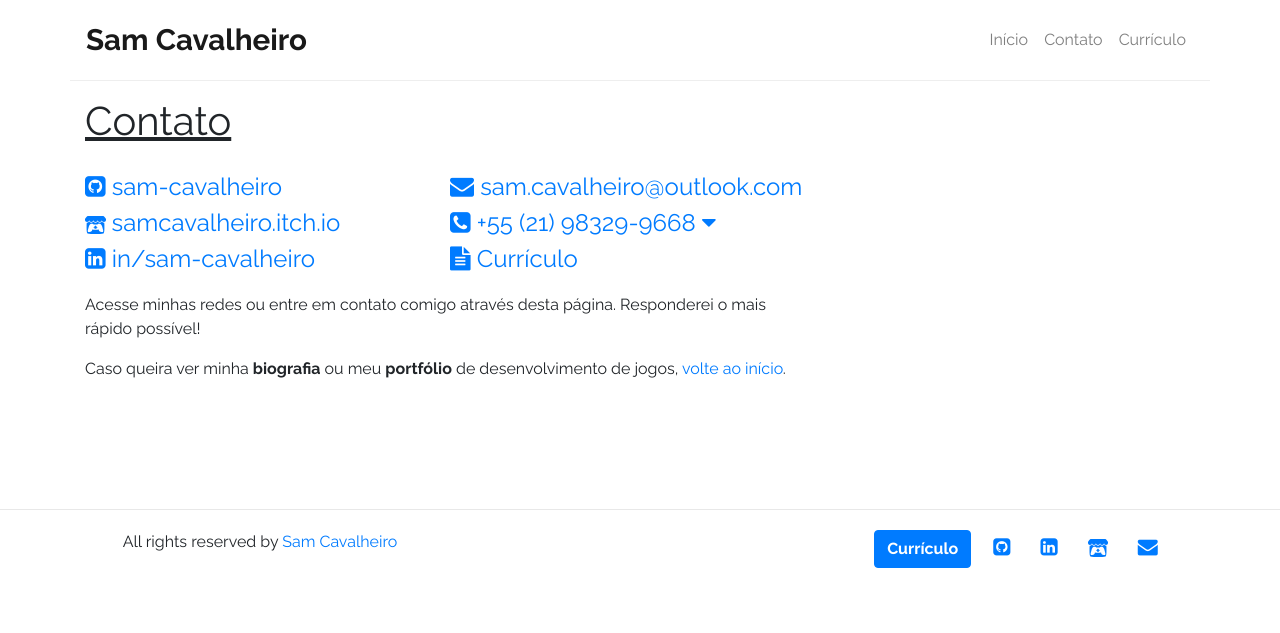
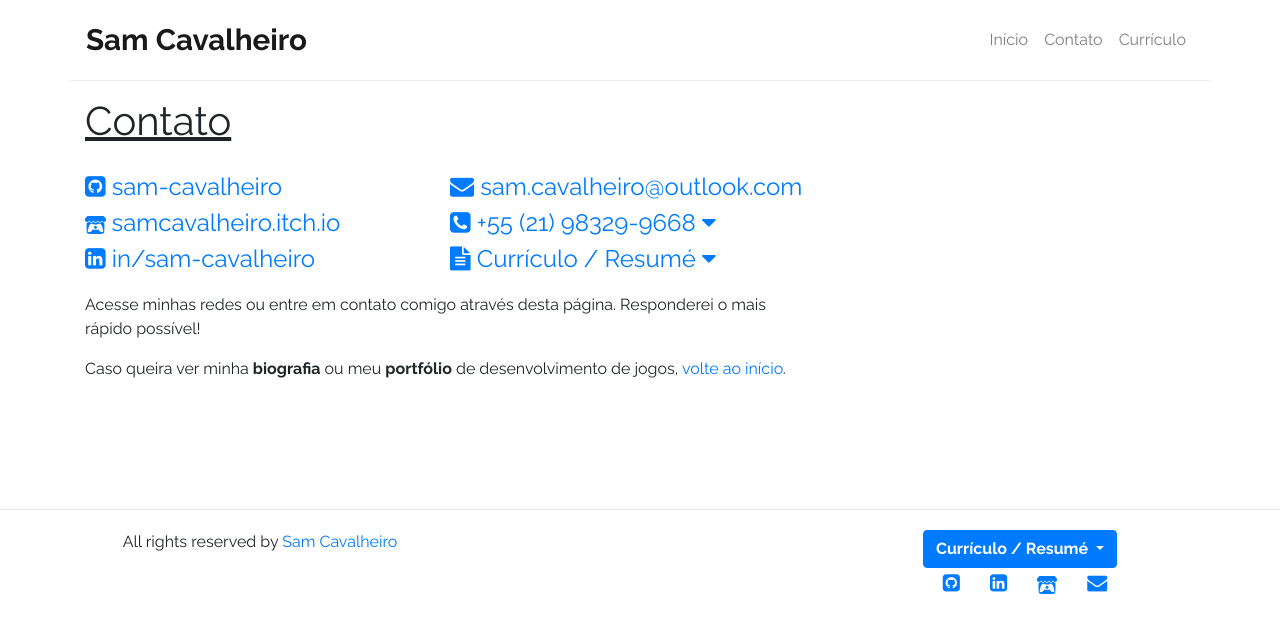
Before and after one commit to sam-cavalheiro/sam-cavalheiro.github.io, a Jekyll site: the page built from contact.html, in a window 1280 px wide. Shown: the top 633 px of the page. Built offline with Jekyll 4.4.1, drawn with Linux system fonts in a browser that asks for light colours.

Commit message:
Alterações provisórias para acessar currículo em PT e EN

```diff
--- a/_config.yml
+++ b/_config.yml
@@ -40,6 +40,7 @@ disqus-shortname: webjeda-demo
 
 #social
 curriculum: /curriculum.pdf
+curriculum_english: /curriculum-en.pdf
 facebook:
 github: http://github.com/sam-cavalheiro
 itchio: https://samcavalheiro.itch.io
--- a/_includes/footer.html
+++ b/_includes/footer.html
@@ -13,7 +13,18 @@
       </div>
       <div class="col-md-4 text-center mt25">
         {% if site.curriculum %}
-        <a target="_blank" class="btn btn-primary btn" style="font-weight: bold;" href="{{site.curriculum}}">Currículo</a>
+        <!-- A ideia é ser um link-botão, mas provisoriamente utilizaremos um
+             link-botão-dropdown só para conseguirmos escolher o idioma. -->
+        <!-- <a target="_blank" class="btn btn-primary btn" style="font-weight: bold;" href="{{site.curriculum}}">Currículo</a> -->
+        <div class="resume-btn-group">
+          <a type="button" class="btn btn-primary dropdown-toggle" data-toggle="dropdown" style="font-weight: bold; color: white;" aria-haspopup="true" aria-expanded="false">
+            Currículo / Resumé
+          </a>
+          <div class="dropdown-menu">
+            <a class="dropdown-item" target="_blank" href="{{site.curriculum}}">🇧🇷 Currículo (Português)</a>
+            <a class="dropdown-item" target="_blank" href="{{site.curriculum_english}}">🇺🇸 Resumé (English)</a>
+          </div>
+        </div>
         {% endif %}
         {% if site.facebook %}
         <a target="_blank" href="{{site.facebook}}"
--- a/contact.html
+++ b/contact.html
@@ -55,7 +55,19 @@ permalink: /contact/
     {% endif %}
     {% if site.curriculum %}
       <li class="contact curriculum">
-        <a target="_blank" href="{{ site.curriculum }}"><i class="fa fa-file-text"></i> Currículo</a>
+        <!-- A ideia é ser um link, mas provisoriamente utilizaremos um
+             link-dropdown só para conseguirmos escolher o idioma. -->
+        <!-- <a target="_blank" href="{{ site.curriculum }}"><i class="fa fa-file-text"></i> Currículo</a> -->
+        <div class="dropdown show">
+          <a href="#" role="button" id="dropdownMenuLink" data-toggle="dropdown" aria-haspopup="true" aria-expanded="false">
+            <i class="fa fa-file-text" aria-hidden="true"></i> Currículo / Resumé <i class="fa fa-caret-down" aria-hidden="true"></i>
+          </a>
+
+          <div class="dropdown-menu" aria-labelledby="dropdownMenuLink">
+            <a class="dropdown-item" target="_blank" href="{{site.curriculum}}">🇧🇷 Currículo (Português)</a>
+            <a class="dropdown-item" target="_blank" href="{{site.curriculum_english}}">🇺🇸 Resumé (English)</a>
+          </div>
+        </div>
       </li>
     {% endif %}
   </ul>
```
